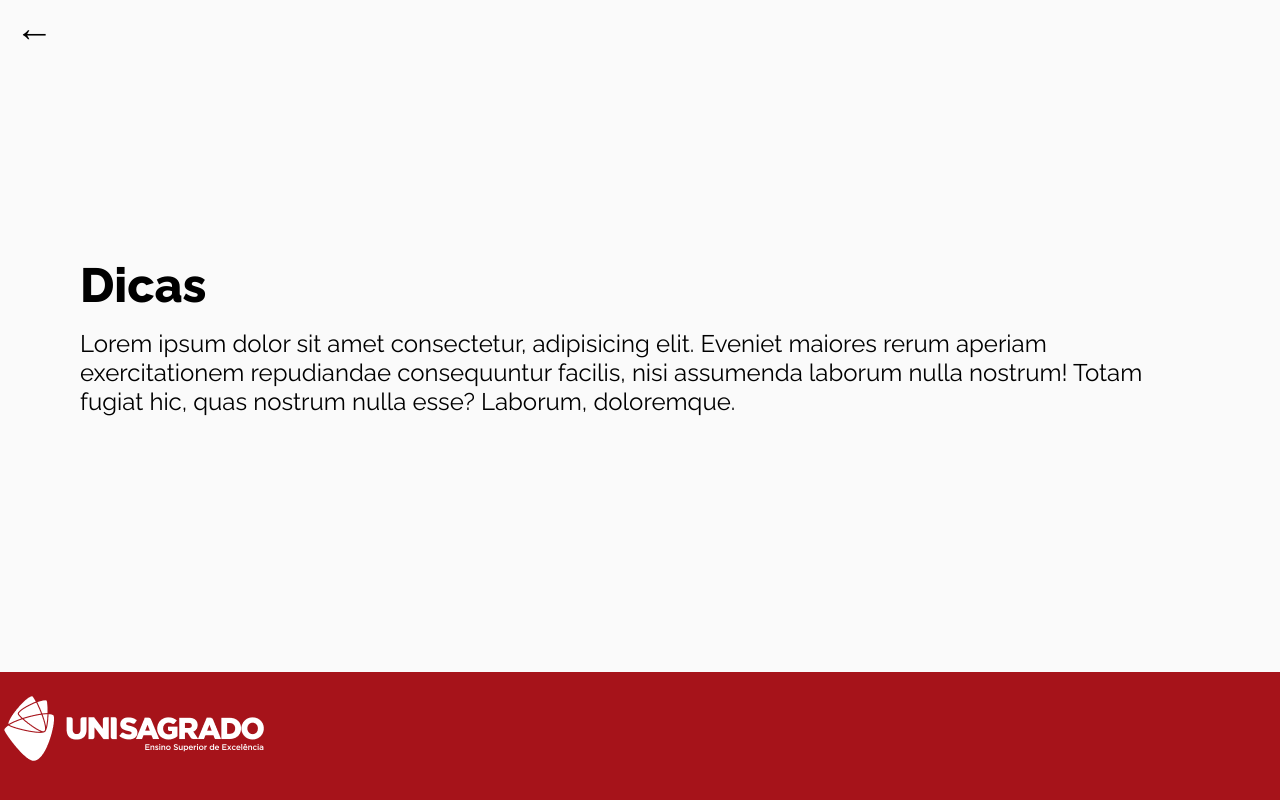
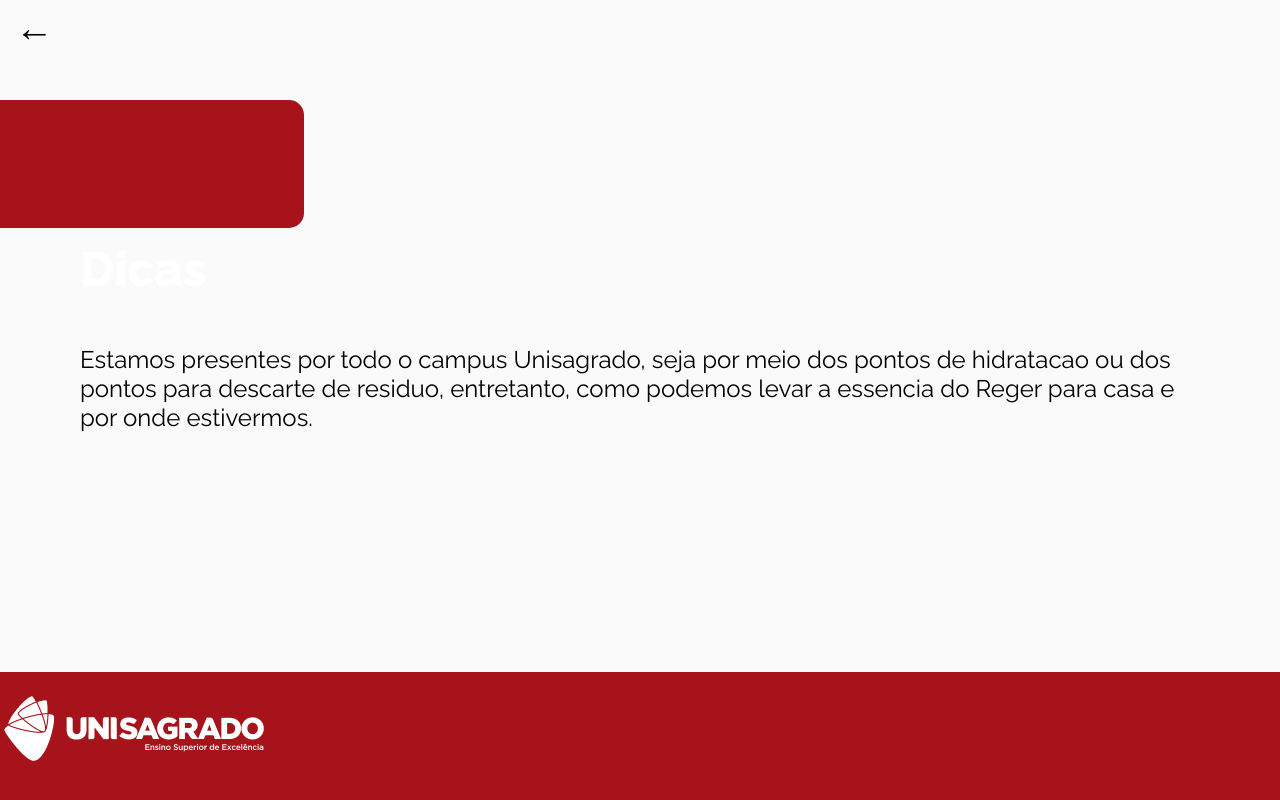
Before and after one commit to ropoko/projeto-reger, a React (Create React App) app: page /tips in a window 1280 px wide. Built offline with nearby package versions, Linux system fonts and the light colour scheme.

Commit message:
feat: new pages

```diff
--- a/src/pages/About/index.tsx
+++ b/src/pages/About/index.tsx
@@ -6,12 +6,16 @@ function About() {
 		<div className="about">
 			<ButtonBackHome />
 			<div className="content">
-				<h1>Sobre</h1>
+				<h1>O que fazemos</h1>
 				<p>
-					Lorem ipsum dolor sit amet consectetur, adipisicing elit. Eveniet
-					maiores rerum aperiam exercitationem repudiandae consequuntur facilis,
-					nisi assumenda laborum nulla nostrum! Totam fugiat hic, quas nostrum
-					nulla esse? Laborum, doloremque.
+					Diagnosticamos, conscientizamos, elaboramos e divulgamos propostas de
+					intervencao para depois implementa-las na rotina do estabelecimento.
+					Reunimos dados de anos anteriores e os comparamos.
+				</p>
+				<p>
+					o projeto REGER busca trazer e aprendizagem baseada em problemas,
+					utilizando-se muito da comunicacao visual com cores e textos
+					chamativos e incentivadores
 				</p>
 			</div>
 			<footer>
--- a/src/pages/Contact/index.tsx
+++ b/src/pages/Contact/index.tsx
@@ -6,13 +6,16 @@ function Contact() {
 		<div className="contact">
 			<ButtonBackHome />
 			<div className="content">
-				<h1>Contato</h1>
+				<h1>Onde estamos</h1>
 				<p>
-					Lorem ipsum dolor sit amet consectetur, adipisicing elit. Eveniet
-					maiores rerum aperiam exercitationem repudiandae consequuntur facilis,
-					nisi assumenda laborum nulla nostrum! Totam fugiat hic, quas nostrum
-					nulla esse? Laborum, doloremque.
+					Atualmente o projeto esta em diversas localidades diferentes, como:
 				</p>
+				<ul>
+					<li>Centro Socio Educativo Irma Adelaide</li>
+					<li>Colegio Sao Francisco, Bauru</li>
+					<li>Colegio Nossa Senhora Aparecida, Aracatuba</li>
+					<li>Estamos vinculados a Laudato Si Action, de Roma</li>
+				</ul>
 			</div>
 			<footer>
 				<img src="/assets/unisagrado-logo-white.png" alt="Logo Unisagrado" />
--- a/src/pages/Project/index.tsx
+++ b/src/pages/Project/index.tsx
@@ -8,11 +8,15 @@ function Project() {
 			<div className="content">
 				<h1>Projeto</h1>
 				<p>
-					Lorem ipsum dolor sit amet consectetur, adipisicing elit. Eveniet
-					maiores rerum aperiam exercitationem repudiandae consequuntur facilis,
-					nisi assumenda laborum nulla nostrum! Totam fugiat hic, quas nostrum
-					nulla esse? Laborum, doloremque.
+					O Projeto REGER teve inicio em 2016 e se enquadra como um projeto que
+					engloba varios setores da USC e que foca a minimizacao na geracao de
+					residuos, se pauta no principio dos <strong>3 Rs:</strong>
 				</p>
+				<ul>
+					<li>Reducao no consumo e desperdicio</li>
+					<li>Reutilizacao</li>
+					<li>Reciclagem de materiais</li>
+				</ul>
 			</div>
 			<footer>
 				<img src="/assets/unisagrado-logo-white.png" alt="Logo Unisagrado" />
--- a/src/pages/Tips/index.tsx
+++ b/src/pages/Tips/index.tsx
@@ -8,10 +8,10 @@ function Tips() {
 			<div className="content">
 				<h1>Dicas</h1>
 				<p>
-					Lorem ipsum dolor sit amet consectetur, adipisicing elit. Eveniet
-					maiores rerum aperiam exercitationem repudiandae consequuntur facilis,
-					nisi assumenda laborum nulla nostrum! Totam fugiat hic, quas nostrum
-					nulla esse? Laborum, doloremque.
+					Estamos presentes por todo o campus Unisagrado, seja por meio dos
+					pontos de hidratacao ou dos pontos para descarte de residuo,
+					entretanto, como podemos levar a essencia do Reger para casa e por
+					onde estivermos.
 				</p>
 			</div>
 			<footer>
--- a/src/styles/pages/about.style.css
+++ b/src/styles/pages/about.style.css
@@ -7,12 +7,26 @@
 	justify-content: center;
 }
 
-h1 {
-	margin-bottom: 1rem;
+.about .content h1 {
+	margin-bottom: 3rem;
+	color: #fff;
+}
+
+.about .content h1::before {
+	content: '';
+	display: block;
+	width: 30rem;
+	background: #a6131a;
+	height: 8rem;
+	position: absolute;
+	top: 80px;
+	z-index: -1;
+	margin-left: -6rem;
+	border-radius: 15px;
 }
 
 .about .content {
-	font-size: clamp(1rem, 2vw, 1.5rem);
+	font-size: clamp(1rem, 1.4rem, 1.5rem);
 	width: 100%;
 
 	padding: 0 5rem;
--- a/src/styles/pages/contact.style.css
+++ b/src/styles/pages/contact.style.css
@@ -7,8 +7,22 @@
 	justify-content: center;
 }
 
-h1 {
-	margin-bottom: 1rem;
+.contact .content h1 {
+	margin-bottom: 3rem;
+	color: #fff;
+}
+
+.contact .content h1::before {
+	content: '';
+	display: block;
+	width: 30rem;
+	background: #a6131a;
+	height: 8rem;
+	position: absolute;
+	top: 80px;
+	z-index: -1;
+	margin-left: -6rem;
+	border-radius: 15px;
 }
 
 .contact .content {
@@ -23,6 +37,10 @@ h1 {
 	flex-direction: column;
 }
 
+.contact .content p {
+	margin-bottom: 2rem;
+}
+
 footer {
 	background: #a6131a;
 	width: 100%;
--- a/src/styles/pages/project.style.css
+++ b/src/styles/pages/project.style.css
@@ -7,12 +7,26 @@
 	justify-content: center;
 }
 
-h1 {
-	margin-bottom: 1rem;
+.project .content h1 {
+	margin-bottom: 3rem;
+	color: #fff;
+}
+
+.project .content h1::before {
+	content: '';
+	display: block;
+	width: 21rem;
+	background: #a6131a;
+	height: 8rem;
+	position: absolute;
+	top: 80px;
+	z-index: -1;
+	margin-left: -6rem;
+	border-radius: 15px;
 }
 
 .project .content {
-	font-size: clamp(1rem, 2vw, 1.5rem);
+	font-size: clamp(1rem, 1.4rem, 1.5rem);
 	width: 100%;
 
 	padding: 0 5rem;
@@ -24,6 +38,10 @@ h1 {
 	flex-direction: column;
 }
 
+.project .content > p {
+	margin-bottom: 2rem;
+}
+
 footer {
 	background: #a6131a;
 	width: 100%;
--- a/src/styles/pages/tips.style.css
+++ b/src/styles/pages/tips.style.css
@@ -7,8 +7,22 @@
 	justify-content: center;
 }
 
-h1 {
-	margin-bottom: 1rem;
+.tips .content h1 {
+	margin-bottom: 3rem;
+	color: #fff;
+}
+
+.tips .content h1::before {
+	content: '';
+	display: block;
+	width: 20rem;
+	background: #a6131a;
+	height: 8rem;
+	position: absolute;
+	top: 100px;
+	z-index: -1;
+	margin-left: -6rem;
+	border-radius: 15px;
 }
 
 .tips .content {
```
